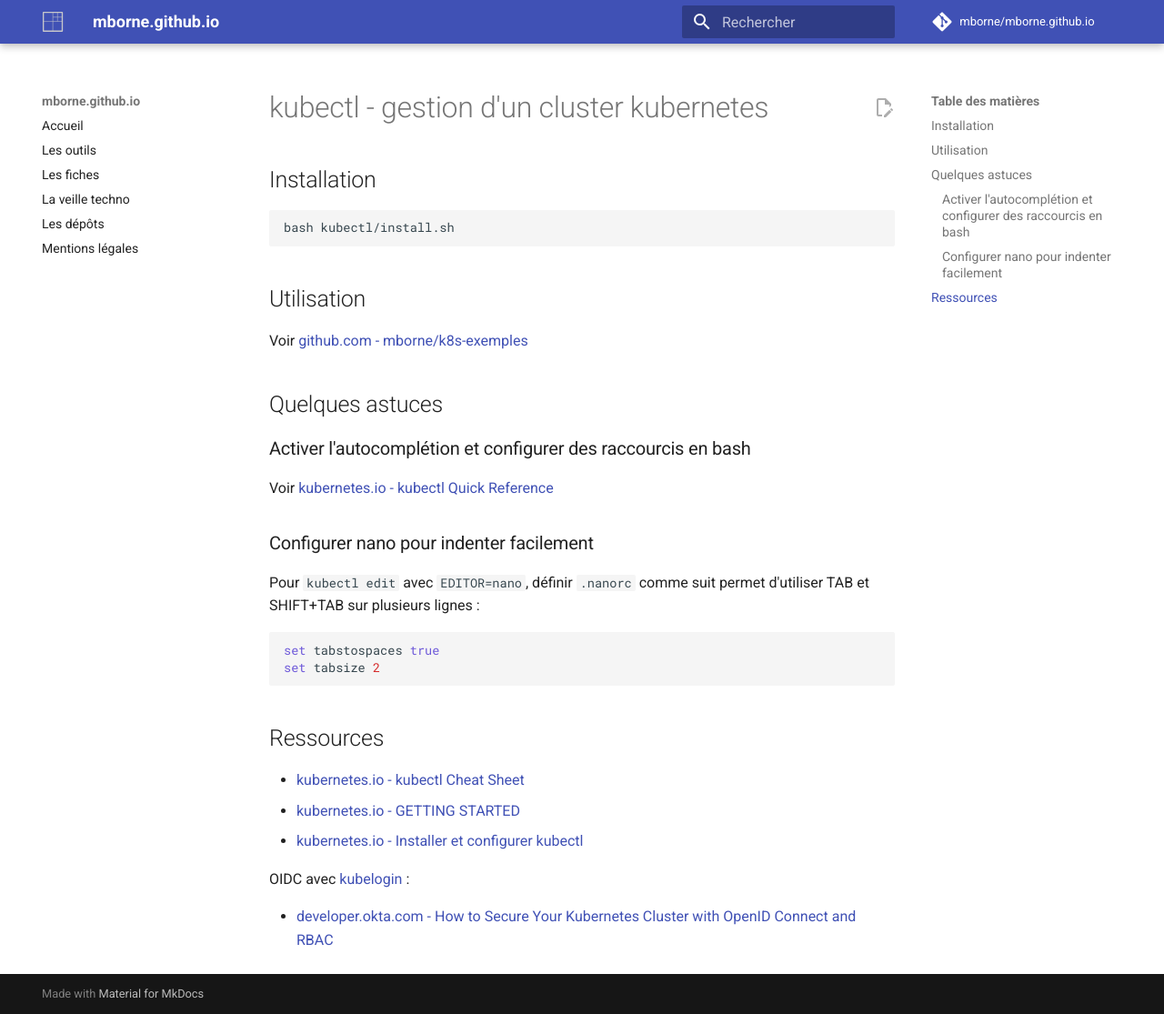
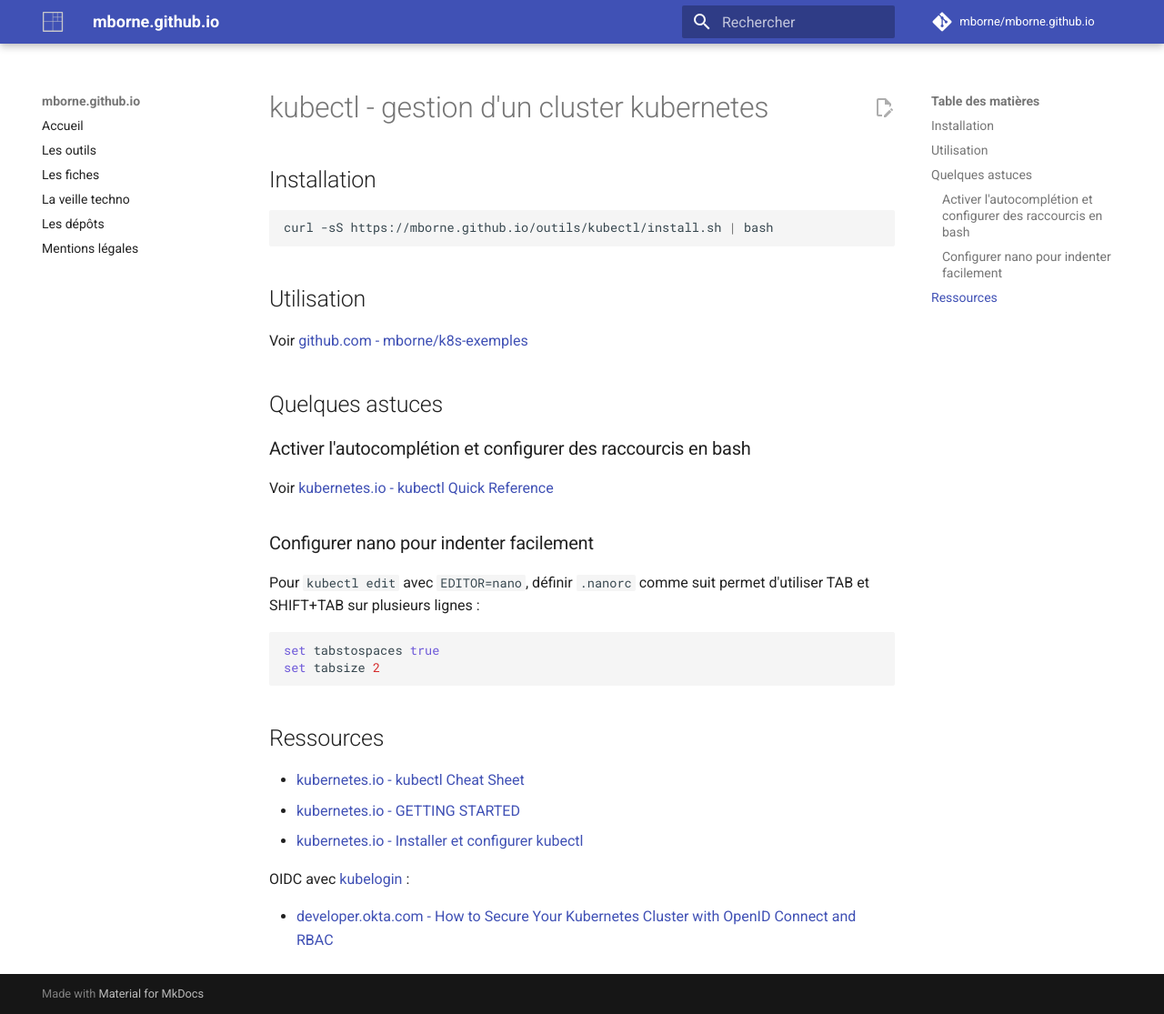
Before and after one commit to mborne/mborne.github.io, an MkDocs documentation site: the page built from docs/outils/kubectl/README.md, in a window 1280 px wide and 1115 px high. Shown: the whole window at 91% size. Built offline with MkDocs 1.6.1 and Material for MkDocs 9.7.7, drawn with Linux system fonts in a browser that asks for light colours; plug-ins that fetch from the network failed and are left out; comment, search, counter and statistics services are not loaded.

Commit message:
docs(kubectl): curl sur script d'installation

````diff
--- a/docs/outils/kubectl/README.md
+++ b/docs/outils/kubectl/README.md
@@ -3,7 +3,7 @@
 ## Installation
 
 ```bash
-bash kubectl/install.sh
+curl -sS https://mborne.github.io/outils/kubectl/install.sh | bash
 ```
 
 ## Utilisation
````
